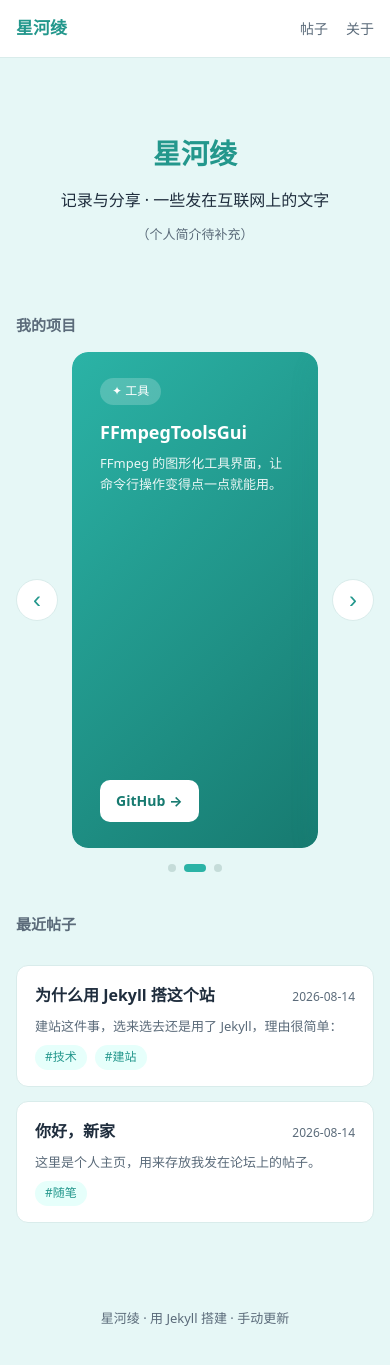
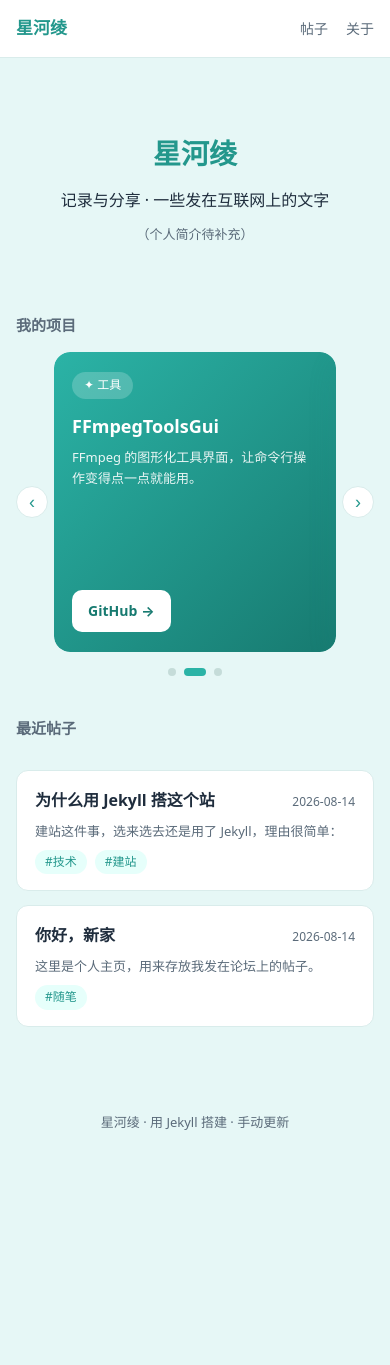
Before and after one commit to tony-he-xhxk/tony-he-xhxk.github.io, a Jekyll site: the page built from index.html, in a window 390 px wide and 1365 px high. Built offline with Jekyll 4.4.1, drawn with Linux system fonts in a browser that asks for light colours; the list of posts is cut into pages by our own code.

Commit message:
fix: 移动端卡片适配

```diff
--- a/assets/css/style.css
+++ b/assets/css/style.css
@@ -259,8 +259,27 @@
   font-size: 13px;
 }
 
-/* 移动端微调 */
-@media (max-width: 480px) {
+/* 移动端适配 */
+@media (max-width: 640px) {
   .hero-name { font-size: 28px; }
   .post { padding: 18px 16px; }
+
+  /* 轮播：箭头缩小，不挤压内容 */
+  .carousel { gap: 6px; }
+  .carousel-arrow { width: 32px; height: 32px; font-size: 18px; }
+
+  /* 卡片：缩小内边距，PRTI 改回上下布局，双按钮横排占满 */
+  .project-card { padding: 20px 18px; }
+  .project-card-split {
+    flex-direction: column;
+    align-items: stretch;
+    gap: 14px;
+  }
+  .project-actions { flex-direction: row; }
+  .project-actions .project-cta {
+    flex: 1;
+    text-align: center;
+    padding: 10px 12px;
+  }
+  .project-card-split .project-info p { margin-bottom: 12px; }
 }
```
